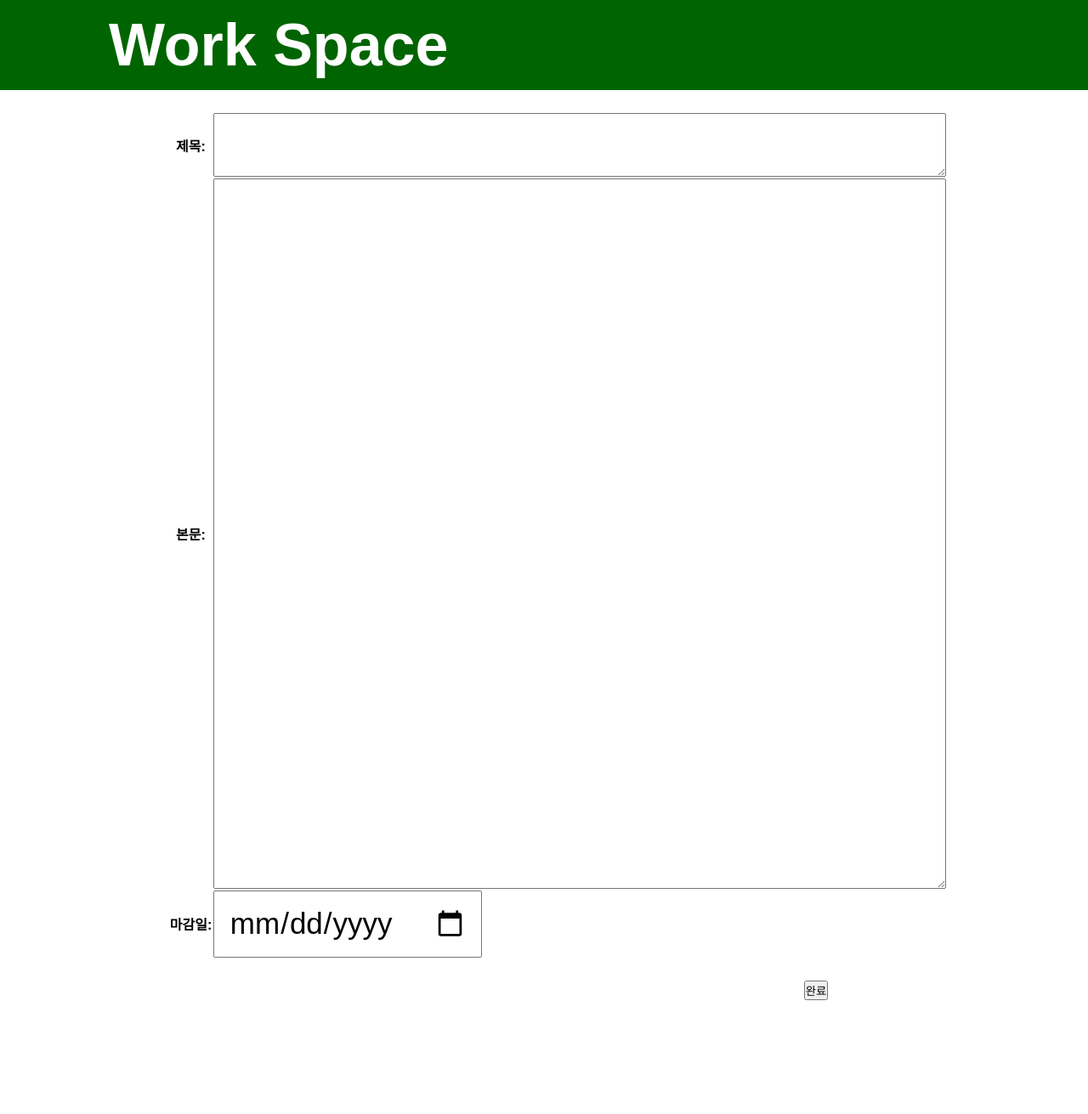
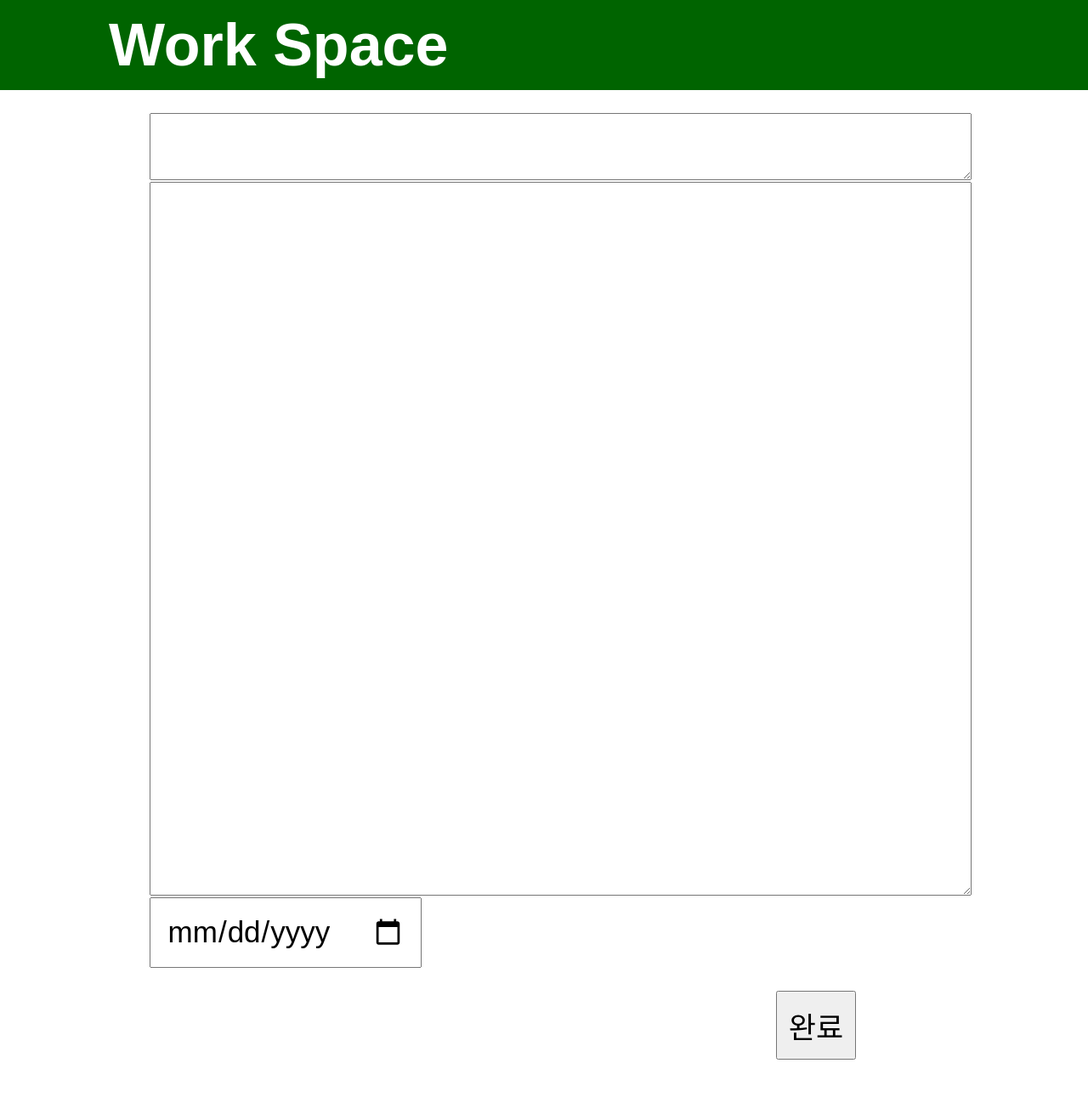
Before and after one commit to jschan0911/workspace, a Django app: page /create/ in a window 1280 px wide. Shown: the whole page at 85% size. Before the commit the page ends 1177 px from the top, so only its background shows below. Run offline with Django 4.2, Linux system fonts and the light colour scheme.

Commit message:
edit: pages

```diff
--- a/church_work/work_app/forms.py
+++ b/church_work/work_app/forms.py
@@ -3,11 +3,11 @@ from django import forms
 from .models import myPost, myUser
 
 class PostForm(forms.ModelForm):
-    title = forms.CharField(label='제목', max_length=20,
-        widget=forms.Textarea(attrs={'rows':'1', 'cols': '40', 'style':'font-size:35px; padding: 2%;'}))
-    body = forms.CharField(label='본문', max_length=2000,
-        widget=forms.Textarea(attrs={'rows':'20', 'cols': '40', 'style':'font-size:35px; padding: 2%;'}))
-    enddate = forms.DateField(required=False, label='마감일',
+    title = forms.CharField(label='', max_length=20,
+        widget=forms.Textarea(attrs={'rows':'1', 'cols': '45', 'style':'font-size:35px; padding: 2%;'}))
+    body = forms.CharField(label='', max_length=2000,
+        widget=forms.Textarea(attrs={'rows':'20', 'cols': '45', 'style':'font-size:35px; padding: 2%;'}))
+    enddate = forms.DateField(required=False, label='',
         # widget=forms.DateInput(format=('%m/%d/%Y'), attrs={'class':'form-control', 'placeholder':'Select a date', 'type':'date'})
         widget=forms.DateInput(format=('%Y-%m-%d'), attrs={'class':'form-control', 'placeholder':'Select a date', 'type':'date', 'style':'font-size:35px; padding: 2%;'})
     )
--- a/church_work/work_app/templates/create.html
+++ b/church_work/work_app/templates/create.html
@@ -31,6 +31,10 @@
             padding-left: 50%;
             padding-bottom: 5%;
         }
+        .submit{
+            padding: 2%;
+            font-size: 35px;
+        }
     </style>
 </header>
 
@@ -43,6 +47,6 @@
                 {{form.as_table}}
             </table>
         </div>
-        <div class="botton"><input type="submit" value="완료"></div>
+        <div class="botton"><input type="submit" class="submit" value="완료"></div>
     </div>
 </form>
```
